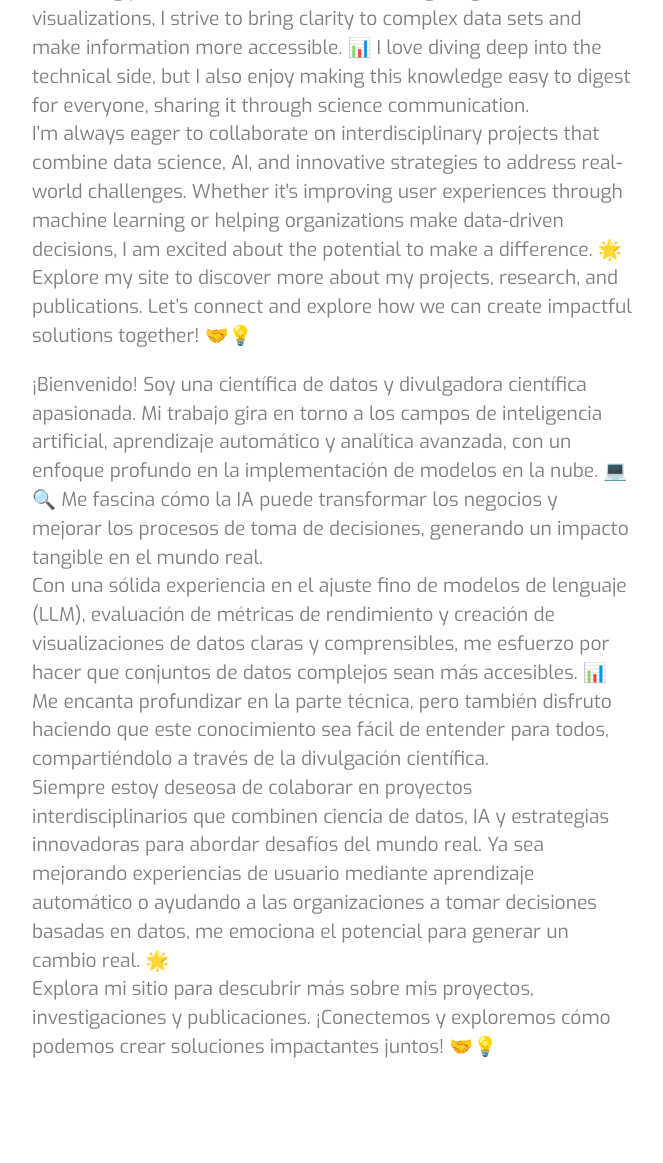
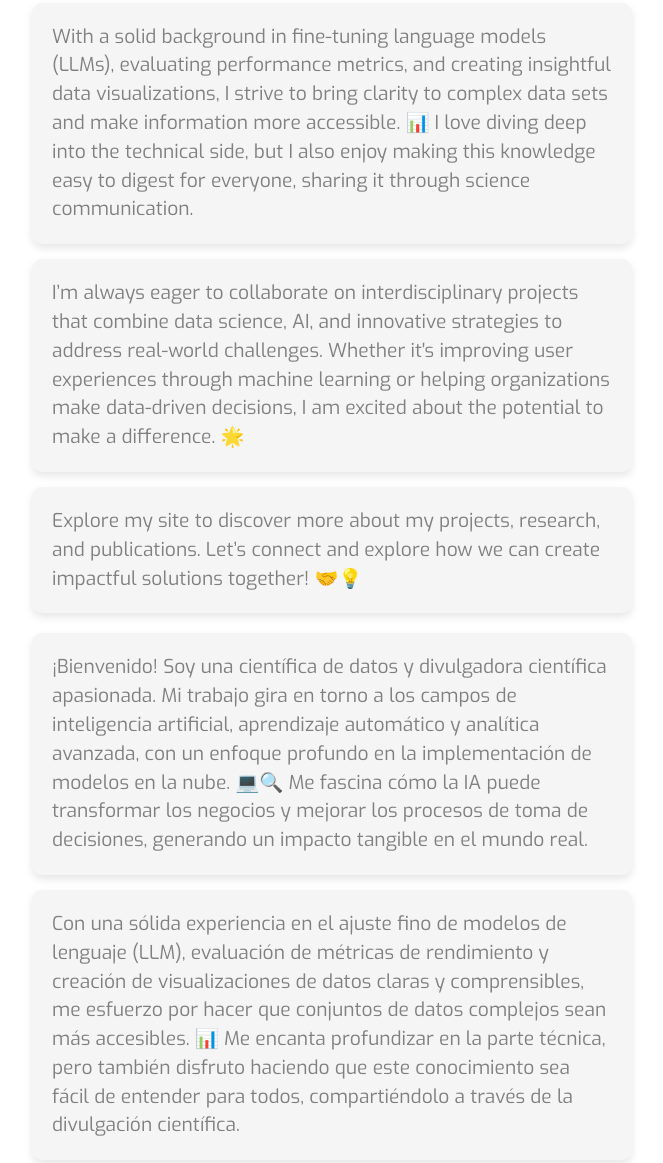
Before and after one commit to jcombari/jcombari.github.io, a plain HTML site: page index.html in a window 1280 px wide. Shown: the part 1817-2980 px from the top of the page, without its empty margins (308-971 px from the left). Drawn offline with Linux system fonts and the light colour scheme.

```diff
--- a/assets/css/main.css
+++ b/assets/css/main.css
@@ -173,3 +173,34 @@ section {
     margin-bottom: 20px;
     text-align: justify; /* Texto justificado */
 }
+
+/* Estilo para el texto en la sección de bienvenida (intro-text):
+   - Tamaño de fuente ajustado para mejor legibilidad.
+   - Fondo suave y neutro (#f5f5f5) para dar un contraste sutil sin ser intrusivo.
+   - Relleno adecuado (20px) para separar el texto de los bordes, proporcionando un espacio confortable.
+   - Bordes redondeados para suavizar la apariencia y hacerla más amigable.
+   - Sombra sutil (box-shadow) para crear profundidad y dar un efecto de "flotado".
+   - Espaciado entre líneas (line-height) para mejorar la legibilidad.
+   - Transición suave para el cambio de estilo al pasar el ratón (hover), proporcionando un efecto visual interactivo.
+
+   En el estado hover:
+   - El fondo se oscurece ligeramente (#e0e0e0) para proporcionar retroalimentación visual.
+   - La sombra se intensifica para dar un efecto de realce al elemento cuando el ratón pasa por encima.
+*/
+
+
+.intro-text {
+    font-size: 0.9em;
+    background-color: #f5f5f5; /* Fondo suave */
+    padding: 20px;
+    border-radius: 10px; /* Bordes redondeados */
+    box-shadow: 0 4px 8px rgba(0, 0, 0, 0.1); /* Sombra sutil */
+    margin-bottom: 15px;
+    line-height: 1.6; /* Espaciado adecuado para mejor lectura */
+    transition: all 0.3s ease-in-out;
+}
+
+.intro-text:hover {
+    background-color: #e0e0e0; /* Color ligeramente más oscuro al pasar el ratón */
+    box-shadow: 0 6px 12px rgba(0, 0, 0, 0.15); /* Sombra más pronunciada al pasar el ratón */
+}
--- a/index.html
+++ b/index.html
@@ -23,37 +23,37 @@
         <div class="about-text">
             <h2>Greetings / Saludos</h2>
 
-            <p>
+            <p class="intro-text">
                 Welcome! I’m a passionate data scientist and science communicator. My work revolves around the ever-evolving fields of artificial intelligence, machine learning, and advanced analytics, with a deep focus on cloud-based model deployment. 💻🔍 I’m fascinated by how AI can transform businesses and improve decision-making processes, creating a tangible impact on the real world.
             </p>
 
-            <p>
+            <p class="intro-text">
                 With a solid background in fine-tuning language models (LLMs), evaluating performance metrics, and creating insightful data visualizations, I strive to bring clarity to complex data sets and make information more accessible. 📊 I love diving deep into the technical side, but I also enjoy making this knowledge easy to digest for everyone, sharing it through science communication.
             </p>
 
-            <p>
+            <p class="intro-text">
                 I’m always eager to collaborate on interdisciplinary projects that combine data science, AI, and innovative strategies to address real-world challenges. Whether it's improving user experiences through machine learning or helping organizations make data-driven decisions, I am excited about the potential to make a difference. 🌟
             </p>
 
-            <p>
+            <p class="intro-text">
                 Explore my site to discover more about my projects, research, and publications. Let’s connect and explore how we can create impactful solutions together! 🤝💡
             </p>
 
             <h2> </h2>
 
-            <p>
+            <p class="intro-text">
                 ¡Bienvenido! Soy una científica de datos y divulgadora científica apasionada. Mi trabajo gira en torno a los campos de inteligencia artificial, aprendizaje automático y analítica avanzada, con un enfoque profundo en la implementación de modelos en la nube. 💻🔍 Me fascina cómo la IA puede transformar los negocios y mejorar los procesos de toma de decisiones, generando un impacto tangible en el mundo real.
             </p>
 
-            <p>
+            <p class="intro-text">
                 Con una sólida experiencia en el ajuste fino de modelos de lenguaje (LLM), evaluación de métricas de rendimiento y creación de visualizaciones de datos claras y comprensibles, me esfuerzo por hacer que conjuntos de datos complejos sean más accesibles. 📊 Me encanta profundizar en la parte técnica, pero también disfruto haciendo que este conocimiento sea fácil de entender para todos, compartiéndolo a través de la divulgación científica.
             </p>
 
-            <p>
+            <p class="intro-text">
                 Siempre estoy deseosa de colaborar en proyectos interdisciplinarios que combinen ciencia de datos, IA y estrategias innovadoras para abordar desafíos del mundo real. Ya sea mejorando experiencias de usuario mediante aprendizaje automático o ayudando a las organizaciones a tomar decisiones basadas en datos, me emociona el potencial para generar un cambio real. 🌟
             </p>
 
-            <p>
+            <p class="intro-text">
                 Explora mi sitio para descubrir más sobre mis proyectos, investigaciones y publicaciones. ¡Conectemos y exploremos cómo podemos crear soluciones impactantes juntos! 🤝💡
             </p>
         </div>
```
